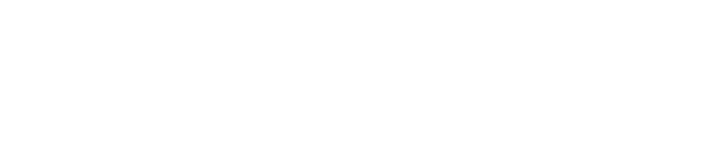
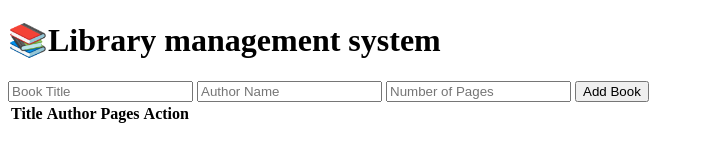
Before and after one commit to Austin811Z/Odins-Library, a plain HTML site: page index.html in a window 1280 px wide. Shown: the whole page, without its empty margins (0-704 px from the left). Drawn offline with Linux system fonts and the light colour scheme.

Commit message:
Finished html content.

```diff
--- a/index.html
+++ b/index.html
@@ -7,6 +7,29 @@
     <link rel="stylesheet" href="./style.css">
 </head>
 <body>
+    <div class="container">
+        <h1>📚Library management system</h1>
+        <form id="bookForm">
+            <input type="text" id="title" placeholder="Book Title" required>
+            <input type="text" id="author" placeholder="Author Name" required>
+            <input type="number"  id="pages" placeholder="Number of Pages">
+            <button type="submit">Add Book</button>
+        </form>
+        <table>
+            <thead>
+                <tr>
+                    <th>Title</th>
+                    <th>Author</th>
+                    <th>Pages</th>
+                    <th>Action</th>
+                </tr>
+            </thead>
+
+            <tbody id="bookList"></tbody>
+        </table>
+    </div>
+
+
     <script src="./script.js"></script>
 
 </body>
```
